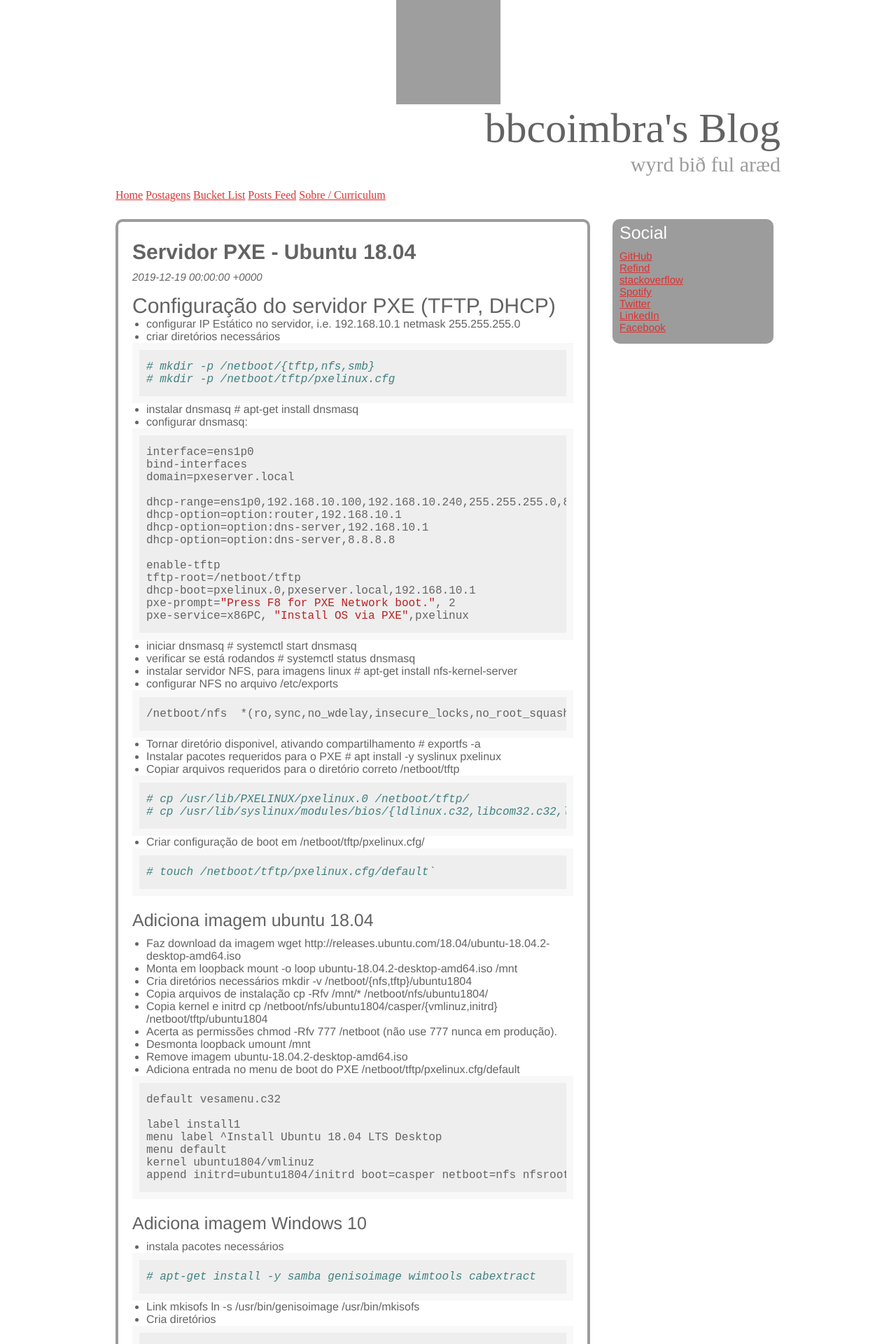
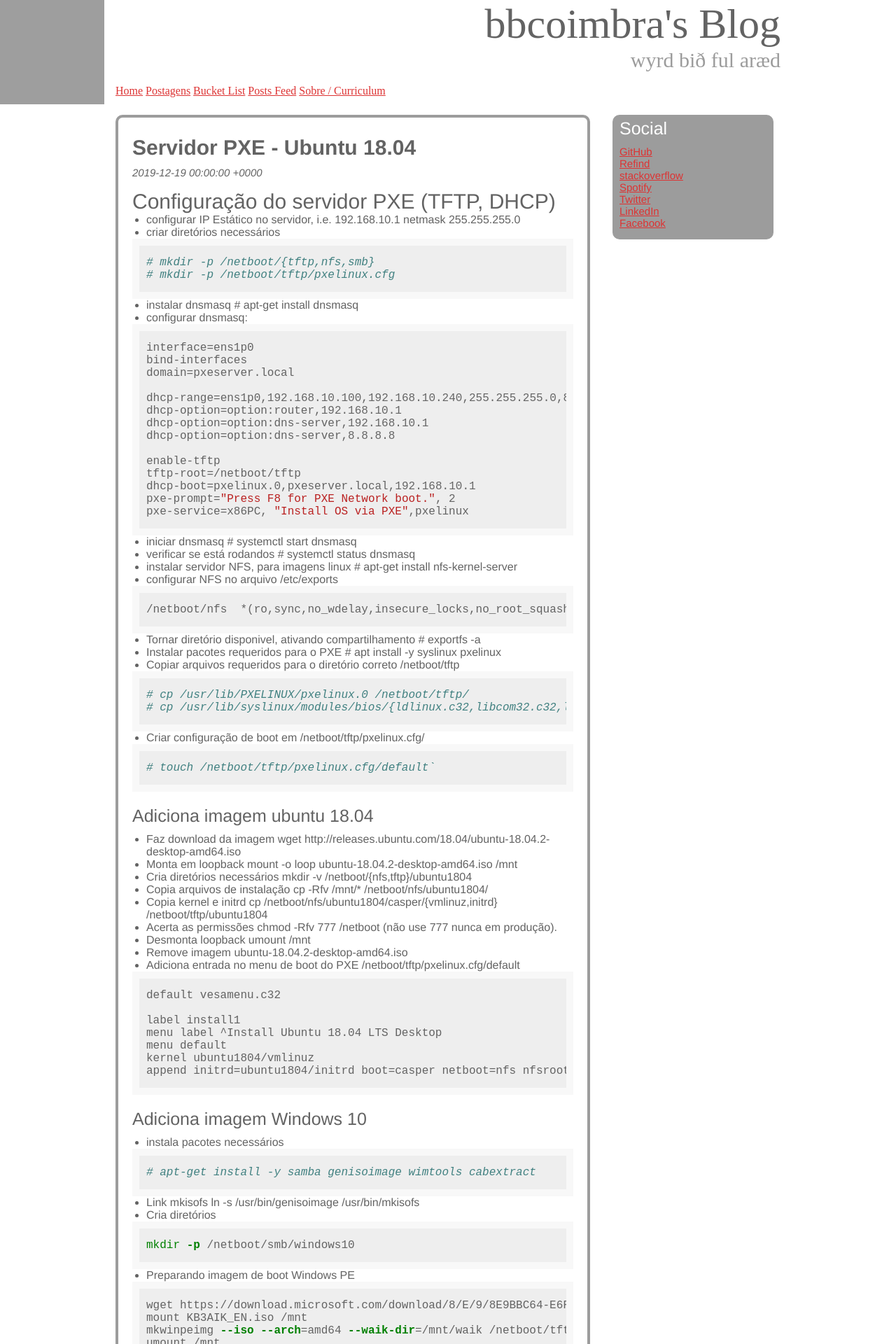
Before and after one commit to bbcoimbra/bbcoimbra.github.com, a Jekyll site: the page built from index.html, in a window 1280 px wide. Shown: the top 1920 px of the page at 70% size. Built offline with Jekyll 4.4.1, drawn with Linux system fonts in a browser that asks for light colours; nearby versions of some CDN libraries; grey boxes are pictures that could not be loaded.

Commit message:
fix position of ribbon

```diff
--- a/_layouts/default.html
+++ b/_layouts/default.html
@@ -16,7 +16,7 @@
   </head>
   <body class="two-col">
     <a href="https://github.com/bbcoimbra">
-      <img loading="lazy" decoding="async" width="149" height="149" src="https://github.blog/wp-content/uploads/2008/12/forkme_left_orange_ff7600.png" class="attachment-full size-full" alt="Fork me on GitHub">
+      <img loading="lazy" style="position: absolute" decoding="async" width="149" height="149" src="https://github.blog/wp-content/uploads/2008/12/forkme_left_orange_ff7600.png" class="attachment-full size-full" alt="Fork me on GitHub">
     </a>
     <div id="container">
       <header id="header">
```
